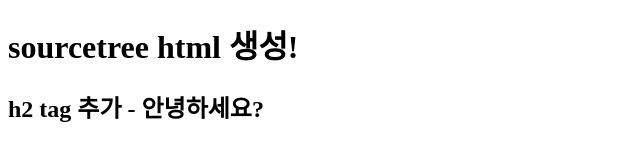
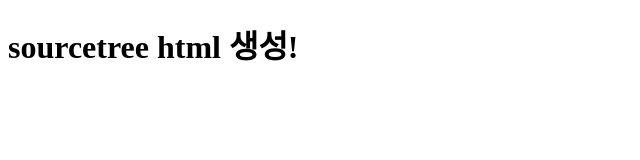
Before and after one commit to heeminuk/heeminuk, a plain HTML site: page index.html in a window 1280 px wide. Shown: the whole page, without its empty margins (0-640 px from the left). Drawn offline with Linux system fonts and the light colour scheme.

Commit message:
Revert "버젼3_ h2 tag 추가"
This reverts commit 5a1d9ec0afc2b1c97bf9160cf92dca184d23e6b9.

```diff
--- a/index.html
+++ b/index.html
@@ -6,6 +6,5 @@
 </head>
 <body>
  <h1> sourcetree html 생성!</h1>
- <h2> h2 tag 추가 - 안녕하세요? </h2>
 </body>
 </html>
```
